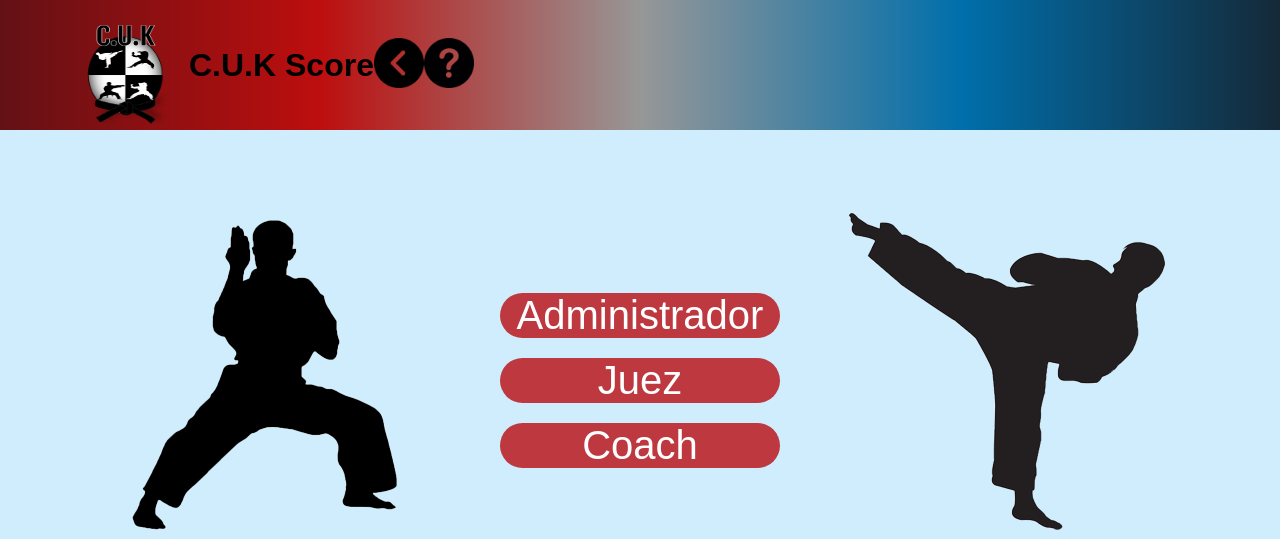
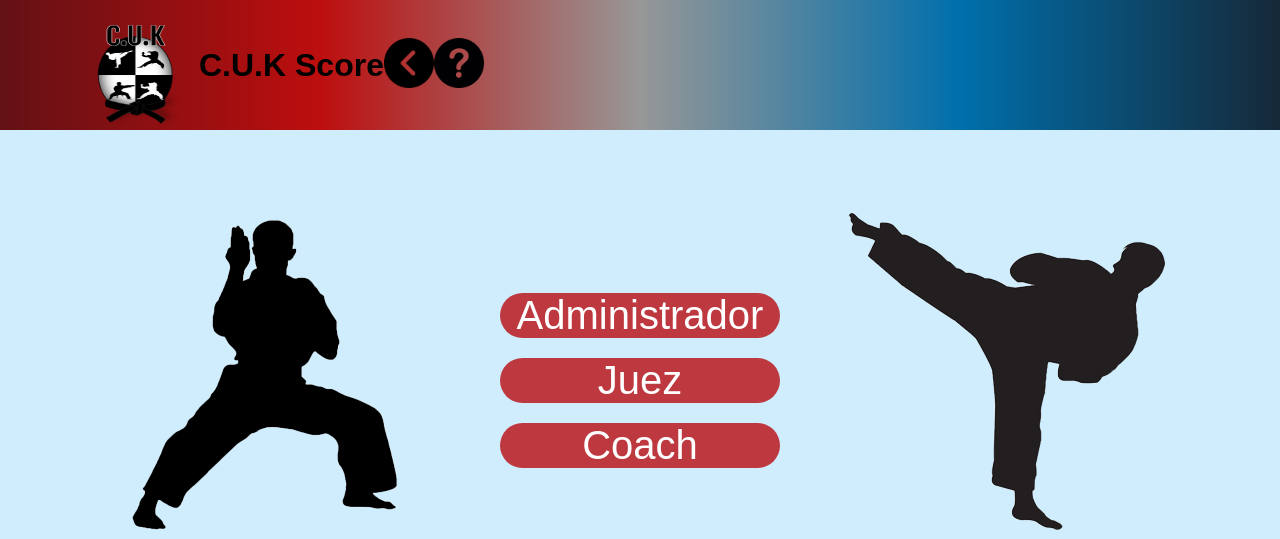
Before and after one commit to TechNexISBO/ProyectoC.U.K, a PHP site: the page made by indexProgramación.html in a window 1280 px wide. Shown: the top 539 px of the page. Run offline with PHP 8.4, Linux system fonts and the light colour scheme.

Commit message:
trabajando en el header

```diff
--- a/assets/css/estiloP.css
+++ b/assets/css/estiloP.css
@@ -36,8 +36,9 @@ header{
 
 .generalHeader{
     display: flex;
+    justify-content: space-between;
     align-items: center;
-    flex-direction: row;
+    padding: 10px;
 }
 
 .general{
--- a/indexProgramación.html
+++ b/indexProgramación.html
@@ -33,7 +33,7 @@
         <img src="Img/Kata_pose_1.png" alt="pose1" class="imgLaterales">
         <div class="containertbtn">
             <div class="botones">
-                <p>Administrador</p>
+            <p>Administrador</p>
             </div>
 
             <div class="botones">
```
